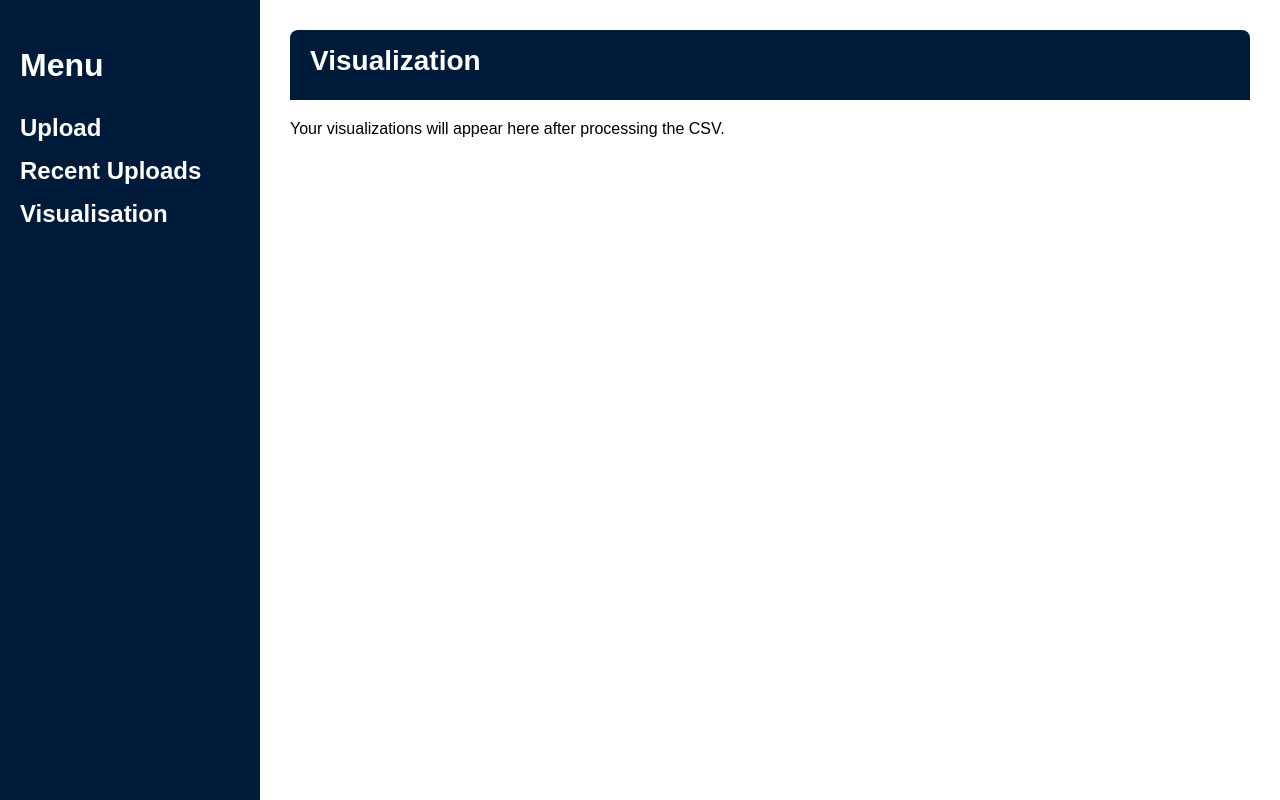
After one commit to XinshenXiangChen/VaasaHackathon2025_SIP, a Django app: page /visualization/ in a window 1280 px wide. The commit adds this page. Run offline with Django 5.2, Linux system fonts and the light colour scheme.

Commit message:
Improved navigation

```diff
--- a/vaasaHackathon/graphs/templates/index.html
+++ b/vaasaHackathon/graphs/templates/index.html
@@ -182,9 +182,9 @@
         <aside class="sidebar">
             <h2>Menu</h2>
             <ul>
-                <li><a href="#">Upload</a></li>
+                <li><a href="{% url 'index' %}">Upload</a></li>
                 <li><a href="#">Recent Uploads</a></li>
-                <li><a href="#">Visualisation</a></li>
+                <li><a href="{% url 'visualization' %}">Visualisation</a></li>
             </ul>
         </aside>
         <!-- End of Sidebar -->
--- /dev/null
+++ b/vaasaHackathon/graphs/templates/visualization.html
@@ -0,0 +1,112 @@
+<!DOCTYPE html>
+<html lang="en">
+<head>
+    <meta charset="UTF-8">
+    <meta name="viewport" content="width=device-width, initial-scale=1.0">
+    <title>Visualization</title>
+    <style>
+        body {
+            font-family: Arial, sans-serif;
+            margin: 0;
+            padding: 0;
+            background-color: #f5f5f5;
+            height: 100vh;
+        }
+
+        .layout {
+            display: flex;
+            height: 100vh;
+            width: 100vw;
+        }
+
+        .sidebar {
+            width: 220px;
+            background-color: #001b3a;
+            color: white;
+            padding: 20px;
+            box-shadow: 2px 0 5px rgba(0,0,0,0.1);
+        }
+
+        .sidebar h2 {
+            margin-bottom: 20px;
+            font-size: 32px;
+            padding-bottom: 10px;
+        }
+
+        .sidebar ul {
+            list-style: none;
+            padding: 0;
+        }
+
+        .sidebar ul li {
+            margin: 15px 0;
+        }
+
+        .sidebar ul li a {
+            color: white;
+            text-decoration: none;
+            font-weight: bold;
+            transition: color 0.3s;
+            font-size: 24px;
+        }
+
+        .sidebar ul li a:hover {
+            color: #1abc9c;
+        }
+
+        .container {
+            flex: 1;
+            background: white;
+            padding: 30px;
+            border-radius: 0;
+            box-shadow: none;
+            overflow-y: auto;
+        }
+
+        .title-bar {
+            background-color: #001b3a;
+            color: white;
+            padding: 15px 20px;
+            border-radius: 8px 8px 0 0;
+            margin-bottom: 20px;
+        }
+
+        .title-bar h1 {
+            margin: 0;
+            font-size: 28px;
+        }
+
+        .title-date {
+            font-size: 16px;
+            color: white;
+            margin-top: 8px;
+        }
+    </style>
+</head>
+<body>
+    <div class="layout">
+        <!-- Sidebar -->
+        <aside class="sidebar">
+            <h2>Menu</h2>
+            <ul>
+                <li><a href="{% url 'index' %}">Upload</a></li>
+                <li><a href="#">Recent Uploads</a></li>
+                <li><a href="#">Visualisation</a></li>
+            </ul>
+        </aside>
+
+        <!-- Main Container -->
+        <div class="container">
+            <div class="title-bar">
+                <h1>Visualization</h1>
+                <div class="title-date">
+                    <!-- You can add a date or leave blank -->
+                </div>
+            </div>
+
+            <!-- Empty content for now -->
+            <p>Your visualizations will appear here after processing the CSV.</p>
+        </div>
+    </div>
+</body>
+</html>
--- a/vaasaHackathon/graphs/urls.py
+++ b/vaasaHackathon/graphs/urls.py
@@ -2,8 +2,9 @@ from django.urls import path
 from . import views
 
 urlpatterns = [
-    path('', views.index),
+    path('', views.index, name = 'index'),
     path('upload/', views.upload_csv, name='upload_csv'),
     path('api/upload/', views.api_upload_csv, name='api_upload_csv'),
     path('api/data/', views.api_get_data, name='api_get_data'),
+    path('visualization/', views.visualization, name='visualization'),
 ]
--- a/vaasaHackathon/graphs/views.py
+++ b/vaasaHackathon/graphs/views.py
@@ -1,4 +1,4 @@
-from django.shortcuts import render
+from django.shortcuts import render, redirect
 import grafana_api
 import pandas as pd
 from django.utils import timezone
@@ -8,6 +8,9 @@ from .models import Proces, UploadedData  # Add UploadedData import
 
 
 # Create your views here.
+
+def visualization(request):
+    return render(request, 'visualization.html')  # Empty container page for now
 
 def index(request):
     return render(request, 'index.html')
@@ -145,7 +148,8 @@ def upload_csv(request):
             'total_records': len(df_result)
         }
 
-    return render(request, 'index.html', context)
+    #return render(request, 'index.html', context)
+    return redirect('visualization')
 
 def api_upload_csv(request):
     # API endpoint for CSV upload
```
